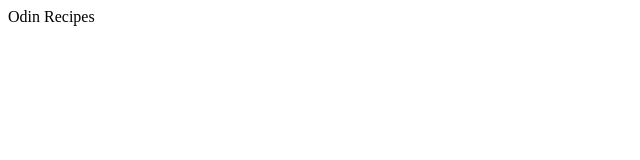
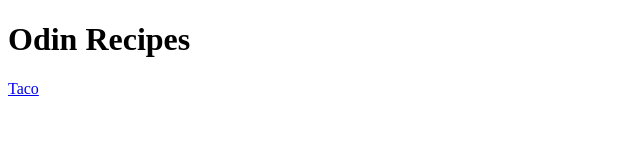
Before and after one commit to Coentra/Odin-recipes, a plain HTML site: page index.html in a window 1280 px wide. Shown: the whole page, without its empty margins (0-640 px from the left). Drawn offline with Linux system fonts and the light colour scheme.

Commit message:
Add morge information to the index.html

```diff
--- a/index.html
+++ b/index.html
@@ -1,6 +1,11 @@
 <!DOCTYPE html>
-<html>
+<html lang="en">
+<head>
+    <meta charset=""UTF-8">
+    <title>Odin Recipes</title>
+</head>
 <body>
-<p1>Odin Recipes</p1>
+<h1>Odin Recipes</h1>
+<a href="recipes/taco.html">Taco</a>
 </body>
 </html>
```
Also changed, not shown: recipes/taco.html (added, +1 -0 lines).
